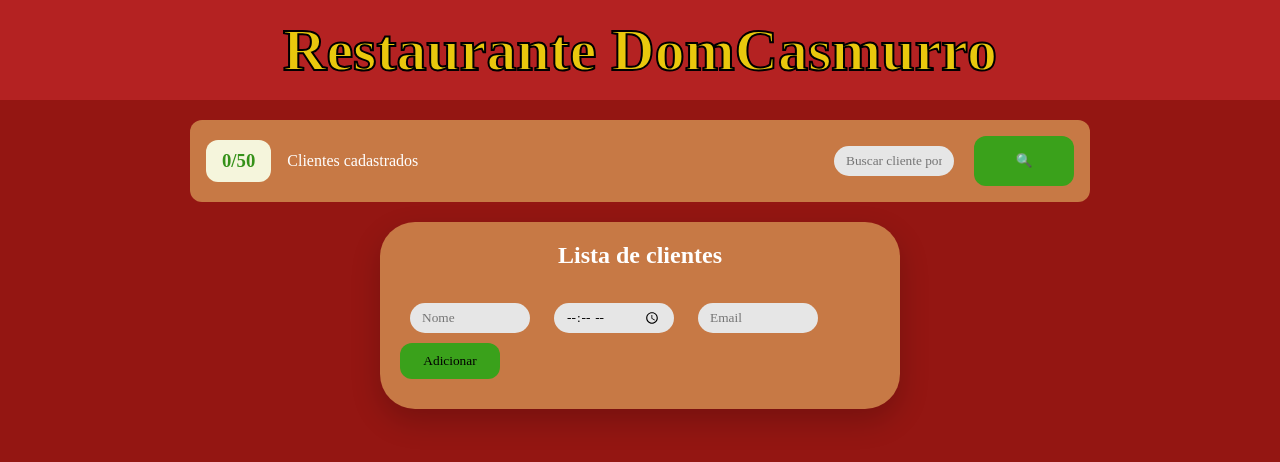
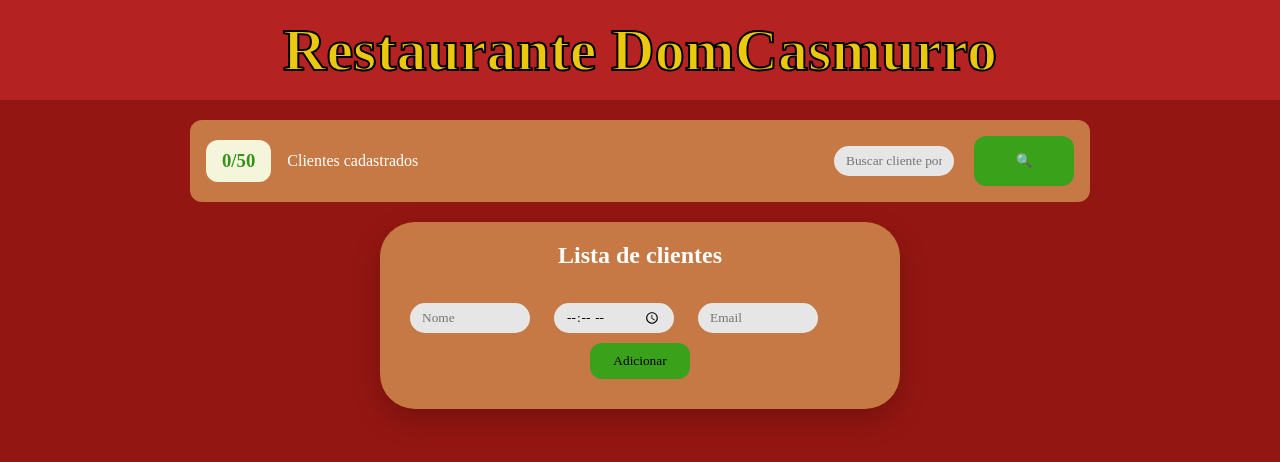
Before and after one commit to Perol203/Lista-de-clientes, a plain HTML site: page index.html in a window 1280 px wide. Drawn offline with Linux system fonts and the light colour scheme; no server answers.

Commit message:
fix: botão tava torto

```diff
--- a/styles.css
+++ b/styles.css
@@ -75,10 +75,8 @@ header {
 }
 
 .Add{
-    justify-content: center;
-    align-items: center;
-    display: flex;
-    justify-items: center;
+    display: block;
+    margin: 0 auto;
 }
 
 .Buscar:hover,
```
